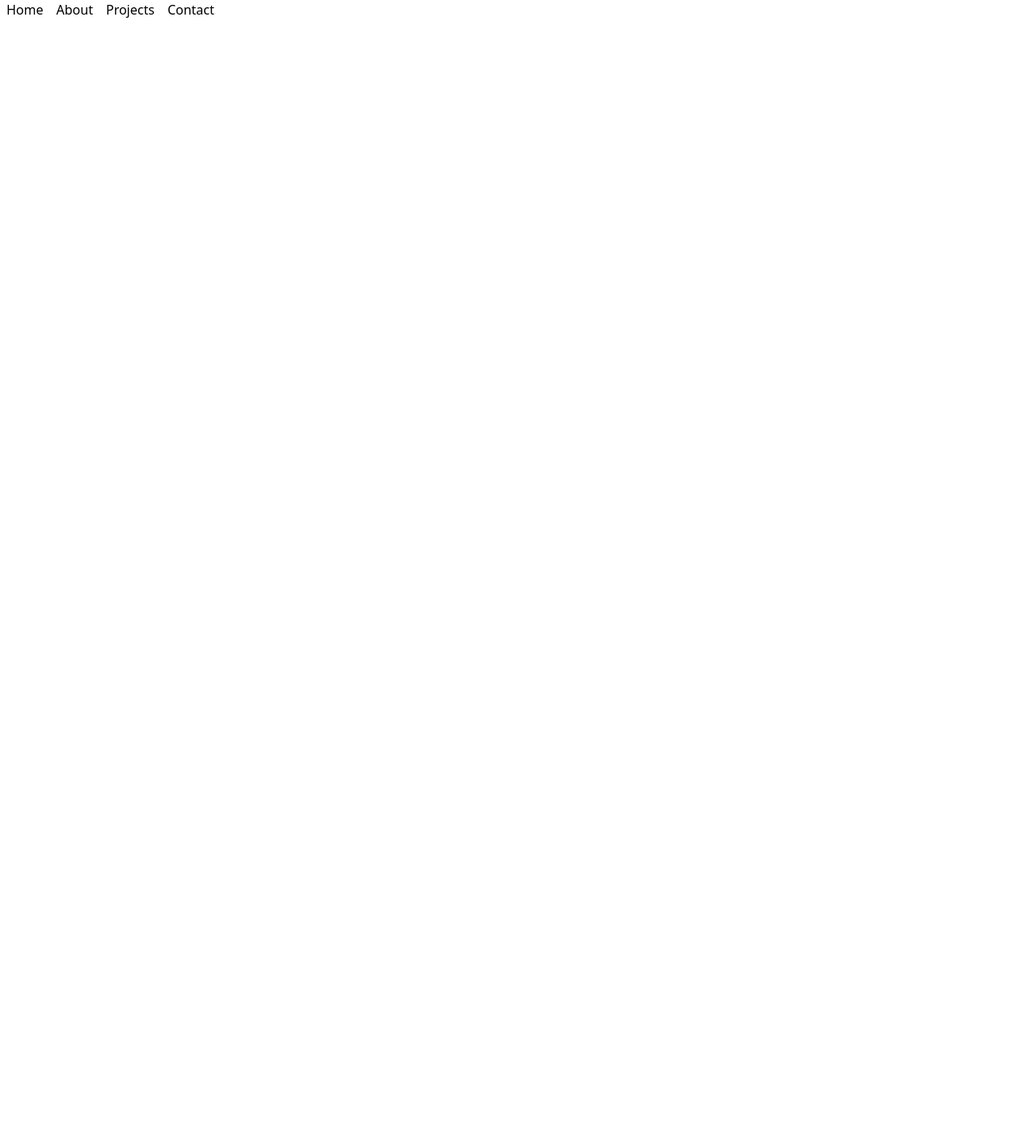
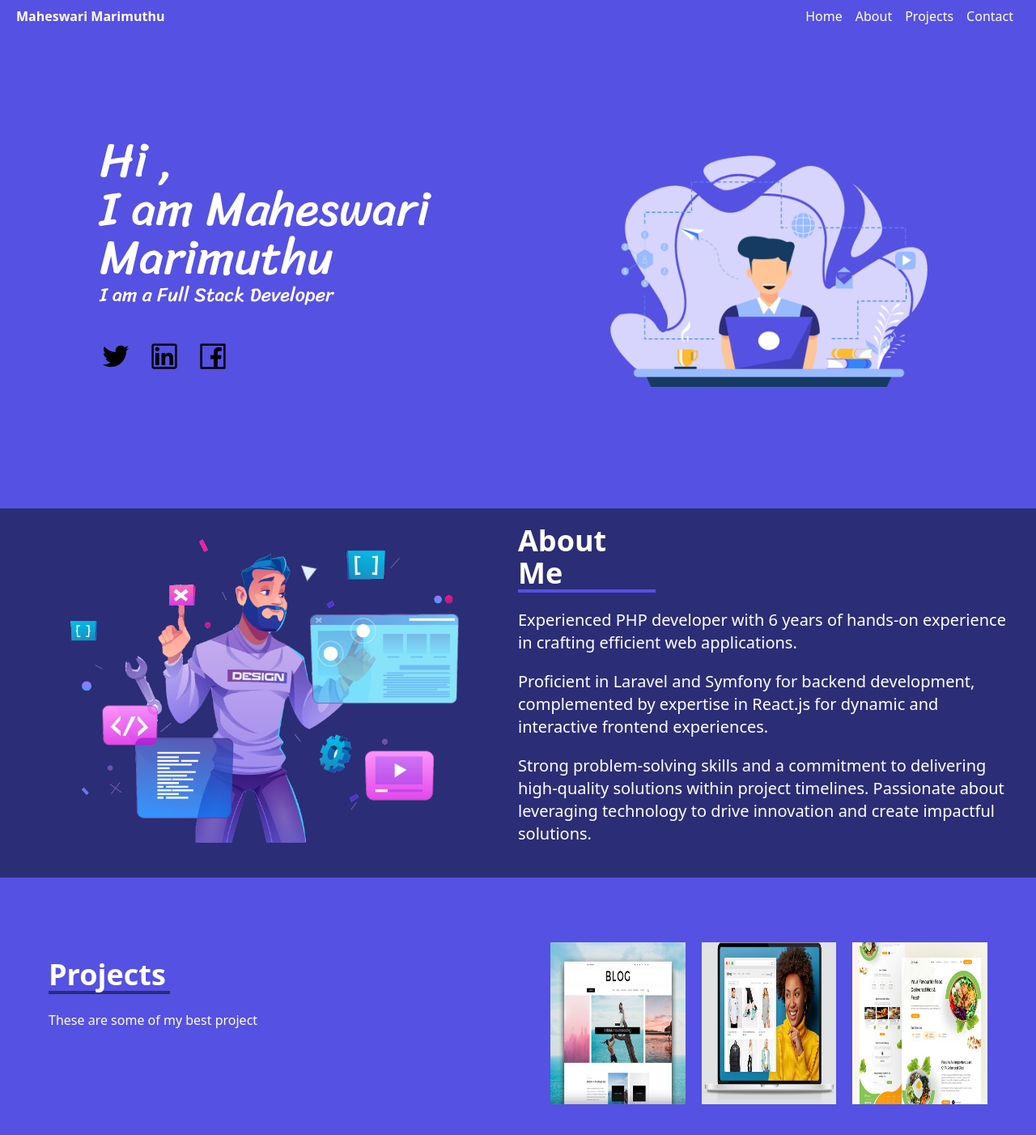
Before and after one commit to mahesfsp/react-portfolio, a React (Create React App) app: page / in a window 1280 px wide. Shown: the top 1402 px of the page at 81% size. Before the commit the page ends 800 px from the top, so only its background shows below. Built offline with nearby package versions, Linux system fonts and the light colour scheme.

Commit message:
added about project pages

```diff
--- a/package.json
+++ b/package.json
@@ -3,11 +3,13 @@
   "version": "0.1.0",
   "private": true,
   "dependencies": {
+    "@heroicons/react": "^2.1.5",
     "@testing-library/jest-dom": "^5.17.0",
     "@testing-library/react": "^13.4.0",
     "@testing-library/user-event": "^13.5.0",
     "react": "^18.3.1",
     "react-dom": "^18.3.1",
+    "react-icons": "^5.3.0",
     "react-router-dom": "^6.26.2",
     "react-scripts": "5.0.1",
     "web-vitals": "^2.1.4"
--- a/public/index.html
+++ b/public/index.html
@@ -25,6 +25,7 @@
       Learn how to configure a non-root public URL by running `npm run build`.
     -->
     <title>React App</title>
+    <link href="https://fonts.googleapis.com/css2?family=Sriracha&display=swap" rel="stylesheet">
   </head>
   <body>
     <noscript>You need to enable JavaScript to run this app.</noscript>
--- a/src/App.css
+++ b/src/App.css
@@ -6,3 +6,23 @@
 .nav-item{
   @apply px-2;
 }
+
+.bg-primary{
+  background: rgb(85 81 227);
+}
+
+.bg-secondary{
+  background: #2b2d77;
+}
+
+.mobile-nav{
+  @apply fixed top-10 left-0 bg-gray-600 w-full h-1/2;
+}
+
+.mobile-nav li{
+  @apply w-full h-full text-center border-b-2;
+}
+
+.project-desc{
+  @apply absolute left-0 hover:opacity-100 opacity-0 right-0 top-0 bg-secondary bottom-0
+}
--- a/src/App.js
+++ b/src/App.js
@@ -1,10 +1,16 @@
 import './App.css';
+import About from './components/About';
 import Header from './components/Header';
+import Hero from './components/Hero';
+import Projects from './components/Projects';
 
 function App() {
   return (
     <div className="App">
    <Header/>
+   <Hero/>
+   <About/>
+   <Projects/>
     </div>
   );
 }
--- /dev/null
+++ b/src/components/About.js
@@ -0,0 +1,28 @@
+import AboutImg from "../assets/about.png";
+
+export default function About() {
+  return (
+    <section className="flex flex-col md:flex-row bg-secondary px-5">
+      <div className="md:w-1/2">
+        <img alt="about me" src={AboutImg} />
+      </div>
+      <div className="py-5 md:w-1/2 flex  justify-center">
+        <div className="flex flex-col justify-center">
+          <h1 className="text-4xl text-white border-b-4 border-primary mb-5 w-[170px] font-bold">
+            About Me
+          </h1>
+          <p className="pb-5 text-xl text-white">
+            Experienced PHP developer with 6 years of hands-on experience in
+            crafting efficient web applications. </p>
+            <p className="pb-5 text-xl text-white">Proficient in Laravel and
+            Symfony for backend development, complemented by expertise in
+            React.js for dynamic and interactive frontend experiences.</p>
+            <p className="pb-5 text-xl text-white">Strong
+            problem-solving skills and a commitment to delivering high-quality
+            solutions within project timelines. Passionate about leveraging
+            technology to drive innovation and create impactful solutions.</p>
+        </div>
+      </div>
+    </section>
+  );
+}
--- a/src/components/Header.js
+++ b/src/components/Header.js
@@ -1,15 +1,35 @@
 
+import { Bars3Icon } from '@heroicons/react/24/solid'
+import { useState } from 'react';
+export default function Header() {
 
-export default function Header() {
+    const [toggleMenu,setToggleMenu] = useState(false);
     return (
-        <header className="flex justify-between">
-
-            <ul className="flex">
+        <header className="flex justify-between px-5 py-2 bg-primary">
+          <a className="font-bold text-white" href="#">Maheswari Marimuthu</a>
+          <nav className="hidden md:block">
+          <ul className="flex text-white">
                 <li className="nav-item"><a href="/">Home</a></li>
                 <li className="nav-item"><a href="/about">About</a></li>
                 <li className="nav-item"><a href="/projects">Projects</a></li>
                 <li className="nav-item"><a href="/contact">Contact</a></li>
             </ul>
+          </nav>
+
+         {toggleMenu && <nav className="block md:hidden">
+          <ul className="flex flex-col text-white mobile-nav">
+                <li className="nav-item"><a href="/">Home</a></li>
+                <li className="nav-item"><a href="/about">About</a></li>
+                <li className="nav-item"><a href="/projects">Projects</a></li>
+                <li className="nav-item"><a href="/contact">Contact</a></li>
+            </ul>
+          </nav>}
+
+          <button onClick={()=>setToggleMenu(!toggleMenu)} className='block md:hidden'>
+           <Bars3Icon className='text-white h-5'></Bars3Icon>
+
+          </button>
+
         </header>
     );
 }
--- /dev/null
+++ b/src/components/Hero.js
@@ -0,0 +1,20 @@
+
+import HeroImg from  '../assets/hero.png';
+
+import { AiOutlineTwitter,AiOutlineLinkedin,AiOutlineFacebook } from 'react-icons/ai';
+export default function Hero(){
+    return <section className='flex flex-col md:flex-row px-5 py-32 bg-primary justify-center'>
+
+       <div className='md:w-1/2 flex flex-col'>
+       <h1 className='text-white text-6xl font-hero-font'>Hi , <br/> I am Maheswari Marimuthu
+        <p className='text-2xl'>I am a Full Stack Developer</p>
+        </h1>
+        <div className='flex py-10'>
+            <a href='#' className='pr-5 hover:text-white'><AiOutlineTwitter size={40}/></a>
+            <a href='#' className='pr-5 hover:text-white'><AiOutlineLinkedin size={40}/></a>
+            <a href='#' className='hover:text-white'><AiOutlineFacebook size={40}/></a>
+        </div>
+       </div>
+        <img className='md:w-1/3' src={HeroImg}></img>
+    </section>
+}
--- /dev/null
+++ b/src/components/Projects.js
@@ -0,0 +1,46 @@
+import websiteimg1 from "../assets/website-blog.jpg";
+import websiteimg2 from "../assets/ecommerce-websites.jpg";
+import websiteimg3 from "../assets/food-ecommerce.jpg";
+
+export default function Projects() {
+  return (
+    <section className="flex py-20 px-5 text-white bg-primary justify-center">
+      <div className="w-full">
+        <div className="flex flex-col px-10 py-5">
+          <h1 className="text-4xl text-white border-b-4 border-secondary mb-5 w-[150px] font-bold">
+            Projects
+          </h1>
+          <p>These are some of my best project</p>
+        </div>
+      </div>
+      <div className="w-full">
+        <div className="flex flex-col md:flex-row px-10 gap-5">
+          <div className="relative">
+            <img className="h-[200px] w-[500px]" alt="webiteimage" src={websiteimg1} />
+            <div className="project-desc">
+              <p className="text-center px-5 py-5 ">
+                Ecommerce build with mern stack
+              </p>
+            </div>
+          </div>
+          <div className="relative">
+            <img className="h-[200px] w-[500px]" alt="webiteimage1" src={websiteimg2} />
+            <div className="project-desc">
+              <p className="text-center px-5 py-5 ">
+                Ecommerce build with mern stack
+              </p>
+            </div>
+          </div>
+          <div className="relative">
+            <img className="h-[200px] w-[500px]" alt="webiteimage2" src={websiteimg3} />
+            <div className="project-desc">
+              <p className="text-center px-5 py-5 ">
+                Ecommerce build with mern stack
+              </p>
+            </div>
+          </div>
+        </div>
+      </div>
+    </section>
+  );
+}
--- a/tailwind.config.js
+++ b/tailwind.config.js
@@ -4,7 +4,14 @@ module.exports = {
     "./src/**/*.{js,jsx,ts,tsx}",
   ],
   theme: {
-    extend: {},
+    extend: {
+      borderColor:{
+        'primary':'rgb(85 81 227)',
+        'secondary':'#2b2d77',
+
+      }
+    },
+    fontFamily:{'hero-font':'Sriracha'}
   },
   plugins: [],
 }
```
Also changed, not shown: 1 other file (tests, documents, lock files or other folders).
